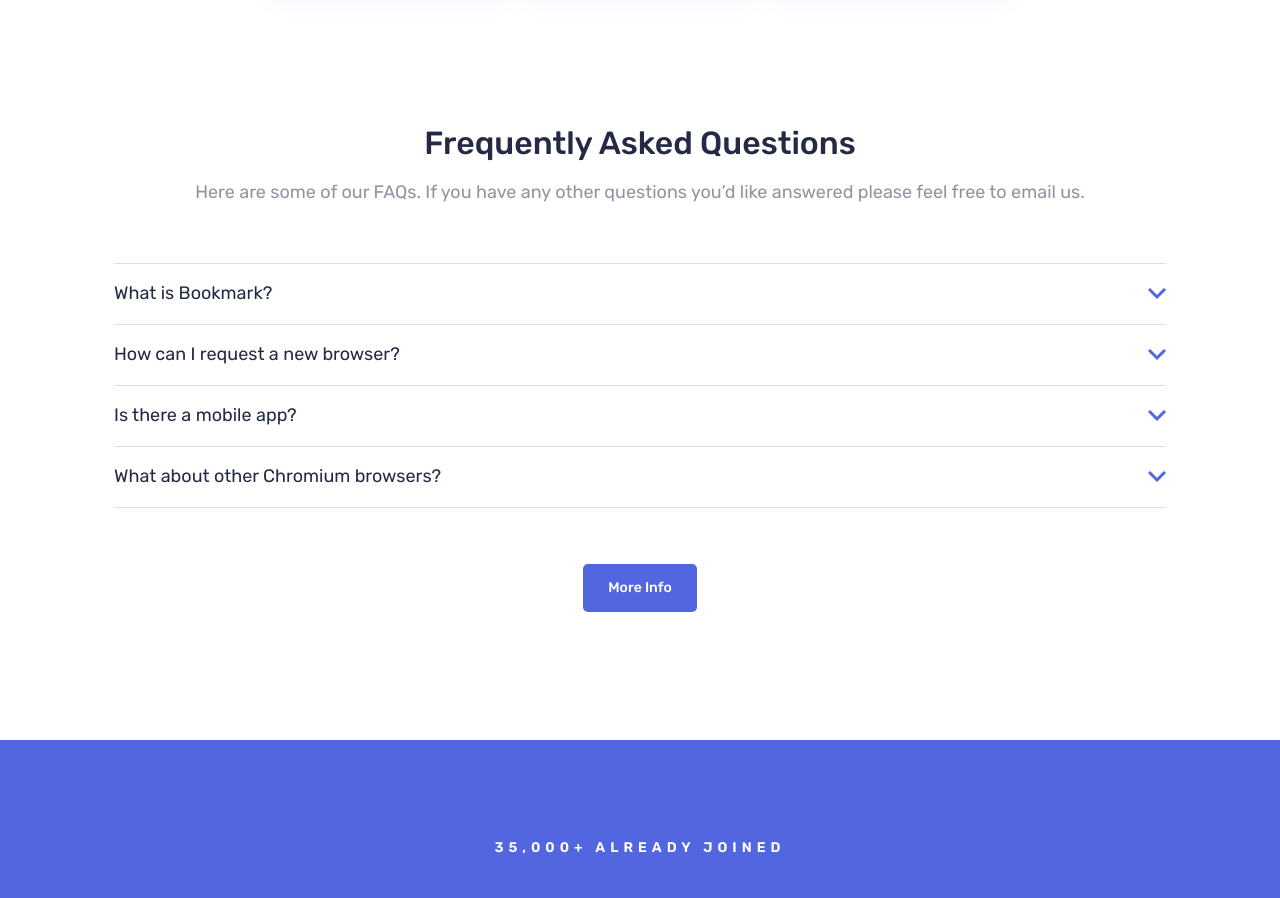
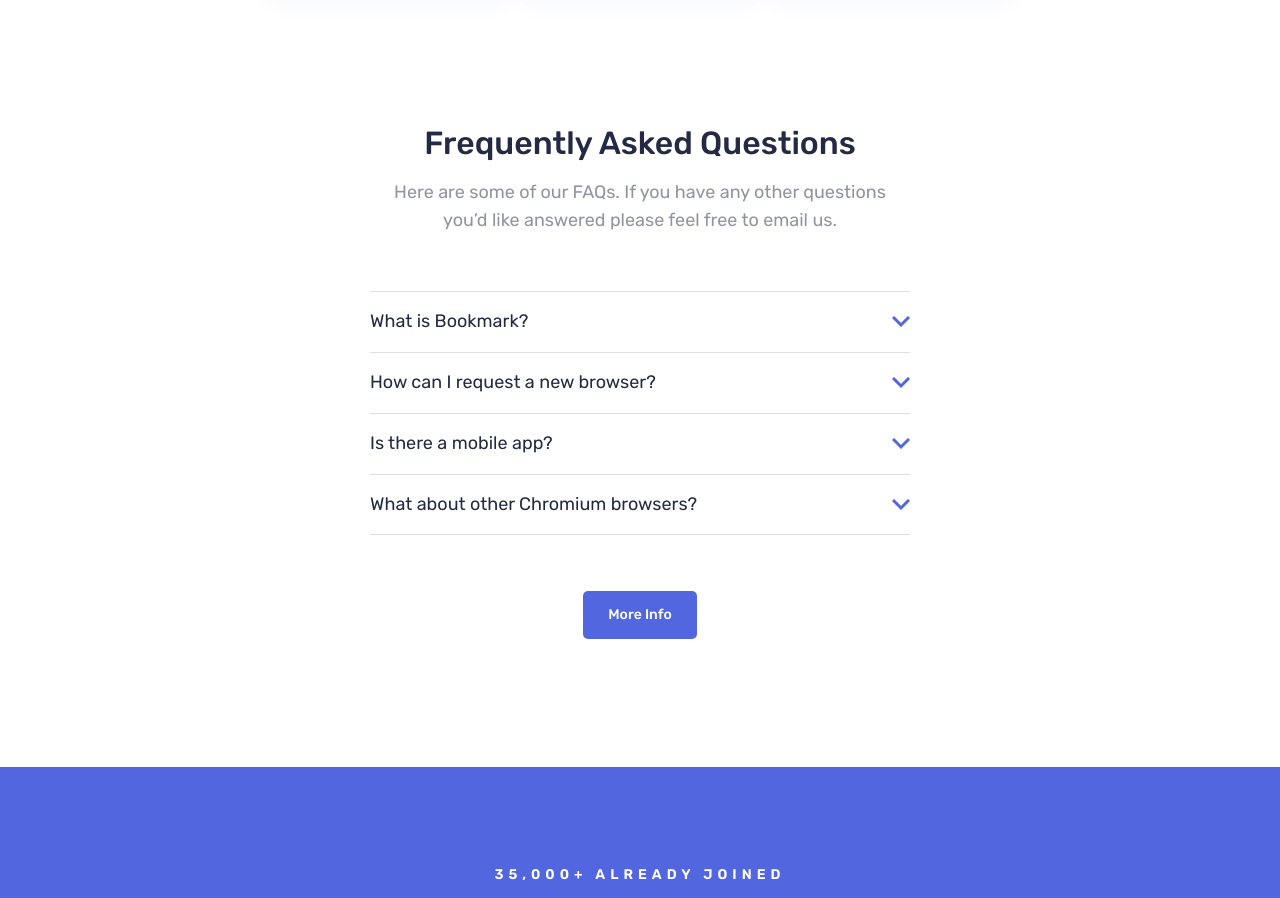
Before and after one commit to g-akca/bookmark-landing-page, a React (Vite) app: page / in a window 1280 px wide. Shown: the part 3320-4218 px from the top of the page. Built offline with nearby package versions, Linux system fonts and the light colour scheme.

Commit message:
Add desktop responsive FAQSection styles

```diff
--- a/src/components/FAQSection.jsx
+++ b/src/components/FAQSection.jsx
@@ -4,7 +4,7 @@
 
 function FAQSection() {
   return (
-    <section className="px-8 flex flex-col gap-14 tablet:px-28.5">
+    <section className="px-8 flex flex-col gap-14 self-center tablet:px-0 max-w-135">
       <div className="text-center flex flex-col gap-4">
         <h2 className="font-medium text-[30px] leading-[135%] tablet:text-[32px] tablet:leading-[125%]">Frequently Asked Questions</h2>
         <p className="opacity-50 text-[15px] leading-[165%] tablet:text-base tablet:leading-base">Here are some of our FAQs. If you have any other questions you’d like answered please feel free to email us.</p>
```
